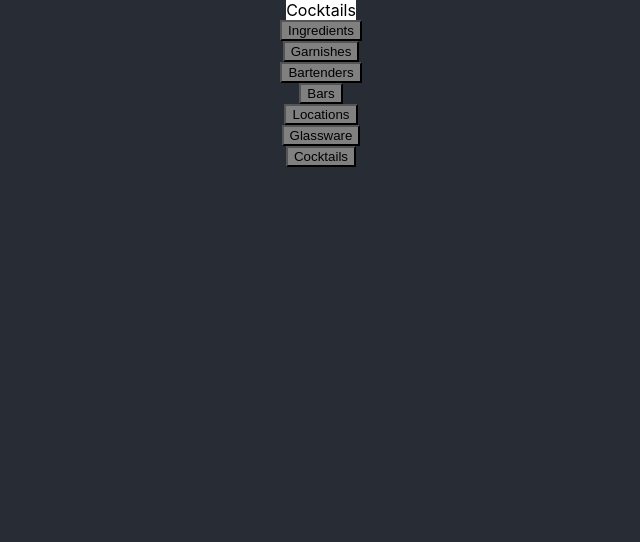
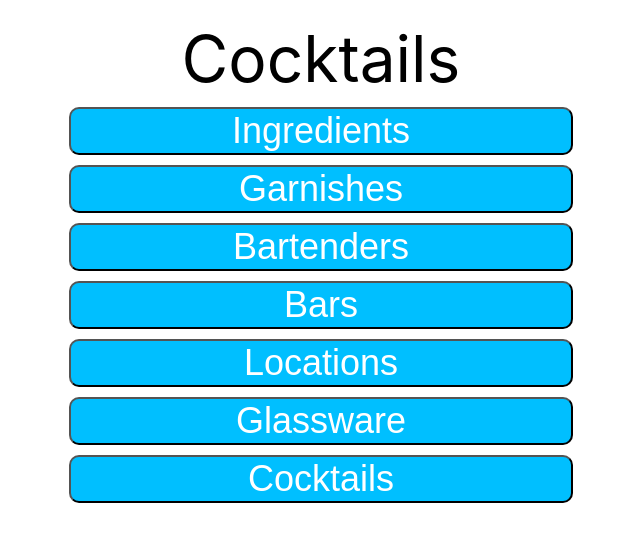
Before and after one commit to apiekarski98/cocktails-3200-frontend, a React (Create React App) app: page / in a window 1280 px wide. Shown: the top 542 px of the page, without its empty margins (319-959 px from the left). Built offline with nearby package versions, Linux system fonts and the light colour scheme.

Commit message:
Restyled landing page

```diff
--- a/src/App.css
+++ b/src/App.css
@@ -1,23 +1,25 @@
 .App {
   text-align: center;
-}
-
-.App-header {
-  background-color: #282c34;
-  min-height: 100vh;
+  padding: 10px;
   display: flex;
   flex-direction: column;
   align-items: center;
-  /*justify-content: center;*/
-  font-size: calc(10px + 2vmin);
   color: white;
+  min-width: 475px;
 }
-.header {
-  font-size: 36px;
-  color: #FFFFFF;
+.heading {
+  font-size: 64px;
   vertical-align: top;
-  background-color: gray;
+  color: #000000;
+  margin: 10px;
 }
 .button {
-  background-color: gray;
+  background-color: deepskyblue;
+  width: 40%;
+  margin-bottom: 10px;
+  color: #FFFFFF;
+  font-size: 36px;
+  font-family: "Arial", serif;
+  border-radius: 10px;
+  min-width: 100px;
 }
--- a/src/App.js
+++ b/src/App.js
@@ -1,6 +1,5 @@
 import React from 'react';
 import './App.css';
-
 const { Component } = React;
 
 class App extends Component {
@@ -11,8 +10,7 @@ class App extends Component {
     render() {
         return (
             <div className="App">
-                <header className="App-header">
-                    <text className="header">Cocktails</text>
+                    <p className="heading">Cocktails</p>
                     <button className='button' onClick={() => this.onClick('ingredient')}>Ingredients
                     </button>
                     <button className='button' onClick={() => this.onClick('garnish')}>Garnishes
@@ -27,7 +25,6 @@ class App extends Component {
                     </button>
                     <button className='button' onClick={() => this.onClick('cocktail')}>Cocktails
                     </button>
-                </header>
             </div>
         );
     }
```
